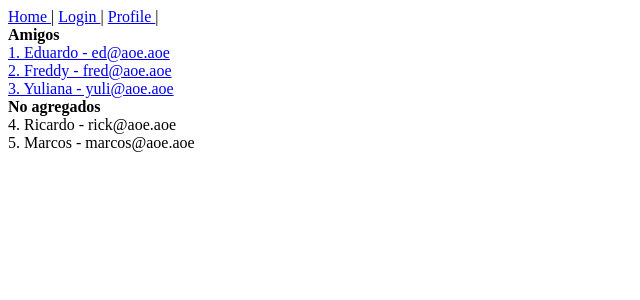
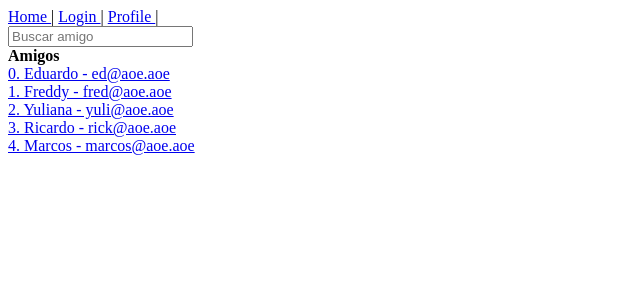
Before and after one commit to KatherinAguilera/messengerAngular, an Angular app: page / in a window 1280 px wide. Shown: the top 300 px of the page, without its empty margins (0-640 px from the left). Built offline with nearby package versions, Linux system fonts and the light colour scheme.

Commit message:
Pipes search input

```diff
--- a/src/app/home/home.component.html
+++ b/src/app/home/home.component.html
@@ -1,18 +1,11 @@
-<!--index variable que me genera el ngFor-->
+
+<input type="text" placeholder="Buscar amigo" [(ngModel)]="query" />
+<br/>
 <b>Amigos</b>
-<ng-container *ngFor="let user of friends; let i = index">
-  <div *ngIf="user.friend">
-    <a routerLink="/conversation/{{user.uid}}">
-      {{i + 1}}. {{user.nick}} - {{user.email}}
+<ng-container *ngFor="let user of friends | search: query; let i = index">
+  <div >
+    <a routerLink="/conversation/{{user.uid}}" >
+      {{i}}. {{user.nick}} - {{user.email}}
     </a>
   </div>
 </ng-container>
-
-<b>No agregados</b>
-<ng-container *ngFor="let user of friends; let i = index">
-  <div *ngIf="!user.friend">
-    <a>
-      {{i + 1}}. {{user.nick}} - {{user.email}}
-    </a>
-  </div>
-</ng-container>
--- a/src/app/home/home.component.ts
+++ b/src/app/home/home.component.ts
@@ -9,6 +9,7 @@
     export class HomeComponent implements OnInit {
       // User de interfaces/user.ts
       friends: User[];
+      query: string = '';
         // inyectar un servicio
       constructor(private userService: UserService) {
         this.friends = userService.getFriends();
--- /dev/null
+++ b/src/app/pipes/search.ts
@@ -0,0 +1,21 @@
+// recibir un arreglo regresar elemento que hagan match
+import {Pipe, PipeTransform} from "@angular/core";
+@Pipe({
+  // el nombre que se implementara en html
+	name: 'search'
+})
+export class SearchPipe implements PipeTransform{
+  public transform(value, args: string){
+    if(!value){
+      return;
+    }
+    // si no retorna el argumento(palabra de busqueda) regresar tal cual retorna value el arreglo
+    if(!args){
+      return value;
+    }
+    args = args.toLowerCase();
+    return value.filter((item)=>{
+      return JSON.stringify(item).toLowerCase().includes(args)
+    });
+  }
+}
```
Also changed, not shown: src/app/app.module.ts (+6 -3 lines).
